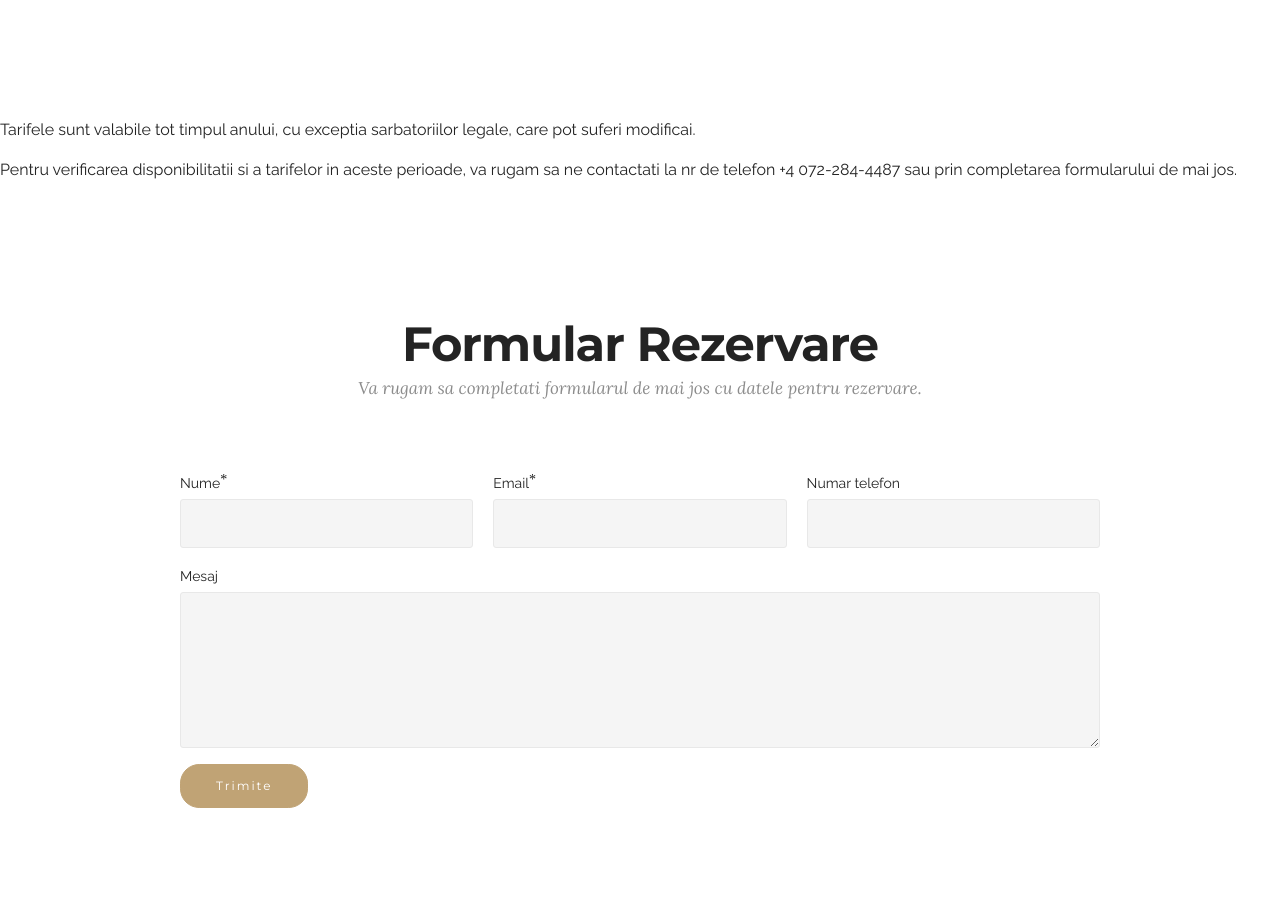
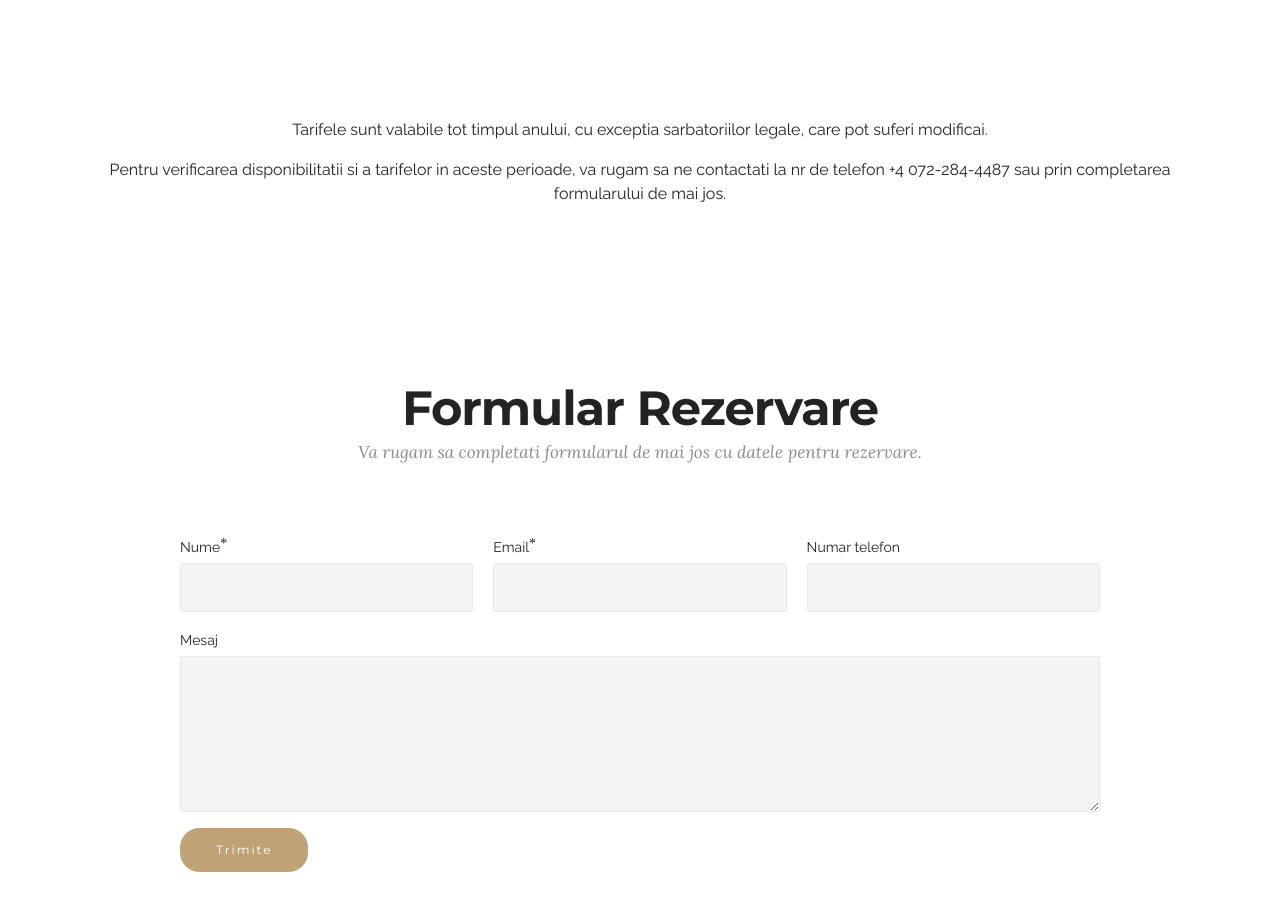
Before and after one commit to drusk19/floaredecolt, a plain HTML site: page page1.html in a window 1280 px wide. Shown: the part 971-1881 px from the top of the page. Drawn offline with Linux system fonts and the light colour scheme.

Commit message:
Update page1.html

```diff
--- a/page1.html
+++ b/page1.html
@@ -165,10 +165,24 @@
     </div>
 
 </section>
-<div>
+
+
+
+
+  <div class="mbr-section mbr-section__container mbr-section__container--middle">
+      <div class="container">
+          <div class="row">
+              <div class="col-xs-12 text-xs-center">
   <p>Tarifele sunt valabile tot timpul anului, cu exceptia sarbatoriilor legale, care pot suferi modificai.</p>
   <p>Pentru verificarea disponibilitatii si a tarifelor in aceste perioade, va rugam sa ne contactati la nr de telefon +4 072-284-4487 sau prin completarea formularului de mai jos.</p>
-  </div>
+               </div>
+          </div>
+      </div>
+    </div>
+
+
+
+
 <section class="mbr-section form1" id="form1-c" data-rv-view="48" style="background-color: rgb(255, 255, 255); padding-top: 120px; padding-bottom: 120px;">
 
     <div class="mbr-section mbr-section__container mbr-section__container--middle">
```
